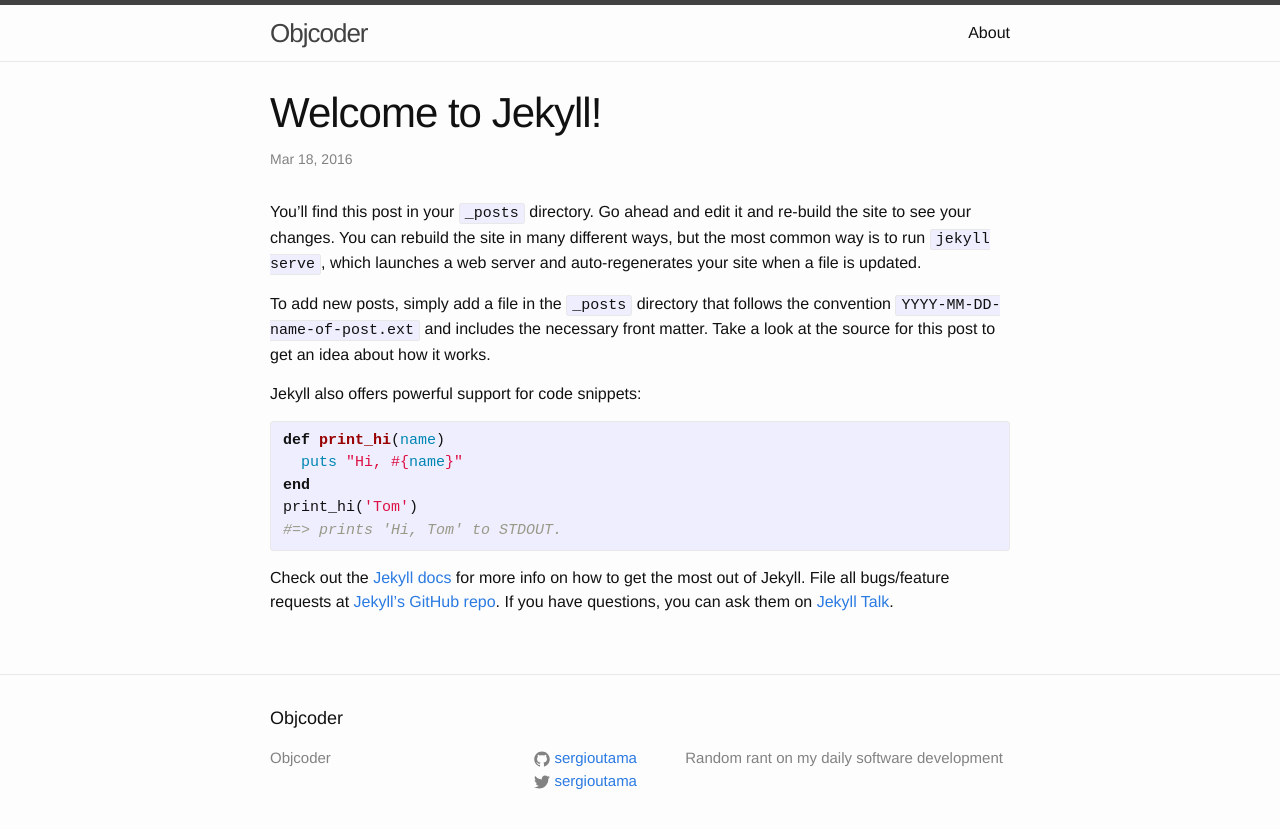
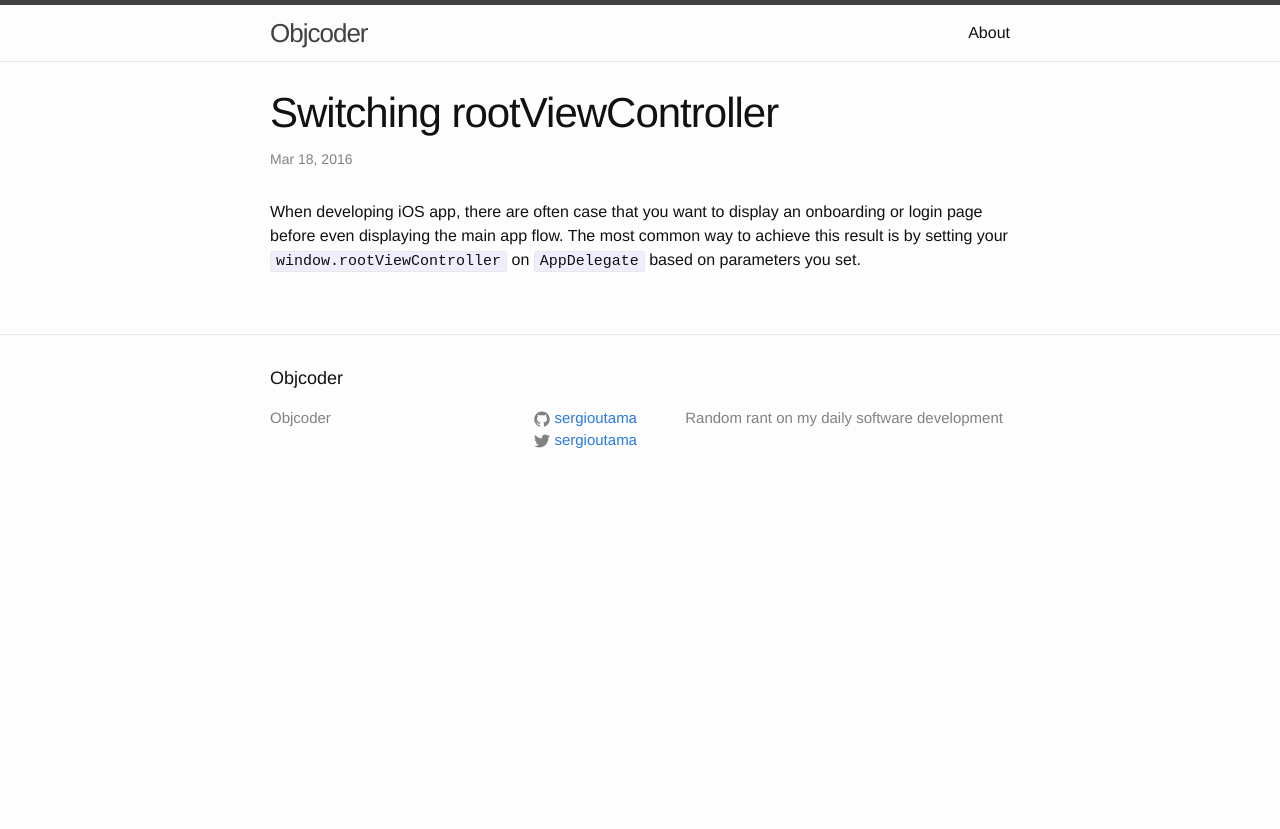
Before and after one commit to sergioutama/sergioutama.github.io, a Jekyll site: the page built from _posts/2016-03-18-welcome-to-jekyll.markdown, in a window 1280 px wide. Shown: the top 829 px of the page. Built offline with Jekyll 4.4.1, drawn with Linux system fonts in a browser that asks for light colours.

Commit message:
Test edit post

```diff
--- a/_posts/2016-03-18-welcome-to-jekyll.markdown
+++ b/_posts/2016-03-18-welcome-to-jekyll.markdown
@@ -1,25 +1,7 @@
 ---
 layout: post
-title:  "Welcome to Jekyll!"
+title:  "Switching rootViewController"
 date:   2016-03-18 15:24:18 +0800
-categories: jekyll update
+categories: ios
 ---
-You’ll find this post in your `_posts` directory. Go ahead and edit it and re-build the site to see your changes. You can rebuild the site in many different ways, but the most common way is to run `jekyll serve`, which launches a web server and auto-regenerates your site when a file is updated.
-
-To add new posts, simply add a file in the `_posts` directory that follows the convention `YYYY-MM-DD-name-of-post.ext` and includes the necessary front matter. Take a look at the source for this post to get an idea about how it works.
-
-Jekyll also offers powerful support for code snippets:
-
-{% highlight ruby %}
-def print_hi(name)
-  puts "Hi, #{name}"
-end
-print_hi('Tom')
-#=> prints 'Hi, Tom' to STDOUT.
-{% endhighlight %}
-
-Check out the [Jekyll docs][jekyll-docs] for more info on how to get the most out of Jekyll. File all bugs/feature requests at [Jekyll’s GitHub repo][jekyll-gh]. If you have questions, you can ask them on [Jekyll Talk][jekyll-talk].
-
-[jekyll-docs]: http://jekyllrb.com/docs/home
-[jekyll-gh]:   https://github.com/jekyll/jekyll
-[jekyll-talk]: https://talk.jekyllrb.com/
+When developing iOS app, there are often case that you want to display an onboarding or login page before even displaying the main app flow. The most common way to achieve this result is by setting your `window.rootViewController` on `AppDelegate` based on parameters you set.
```
Also changed, not shown: about.md (+1 -9 lines).
